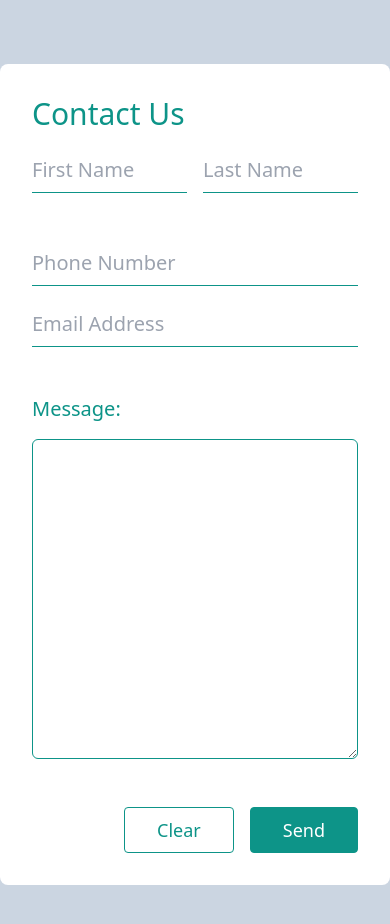
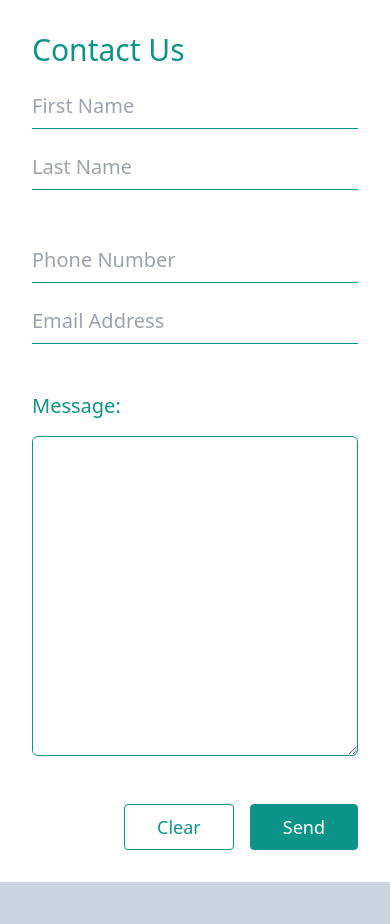
Before and after one commit to tncbbthositg/ContactFormDemo, a React (Vite) app: page / in a window 390 px wide. Shown: the top 924 px of the page. After the commit the page ends 882 px from the top, so only its background shows below. Built offline with nearby package versions, Linux system fonts and the light colour scheme.

Commit message:
patrick | make the form a little more responsive

```diff
--- a/src/App.tsx
+++ b/src/App.tsx
@@ -2,7 +2,7 @@ import { ContactForm } from "./forms/ContactForm"
 
 function App() {
   return (
-    <div className="container bg-white rounded-lg my-16 p-8 mx-auto">
+    <div className="container bg-white sm:rounded-lg sm:my-16 p-8 mx-auto">
       <ContactForm />
     </div>
   )
--- a/src/forms/ContactForm.tsx
+++ b/src/forms/ContactForm.tsx
@@ -29,7 +29,7 @@ export const ContactForm: FunctionComponent = () => {
   );
 
   return (
-    <form className="grid grid-cols-2 gap-x-4 gap-y-4" onSubmit={sendContactInfo}>
+    <form className="grid grid-cols-1 md:grid-cols-2 gap-x-4 gap-y-4" onSubmit={sendContactInfo}>
       <h1 className="text-primary font-medium text-3xl col-span-full">Contact Us</h1>
 
       <Input type="text" placeholder="First Name" control={control} name='firstName' />
```
